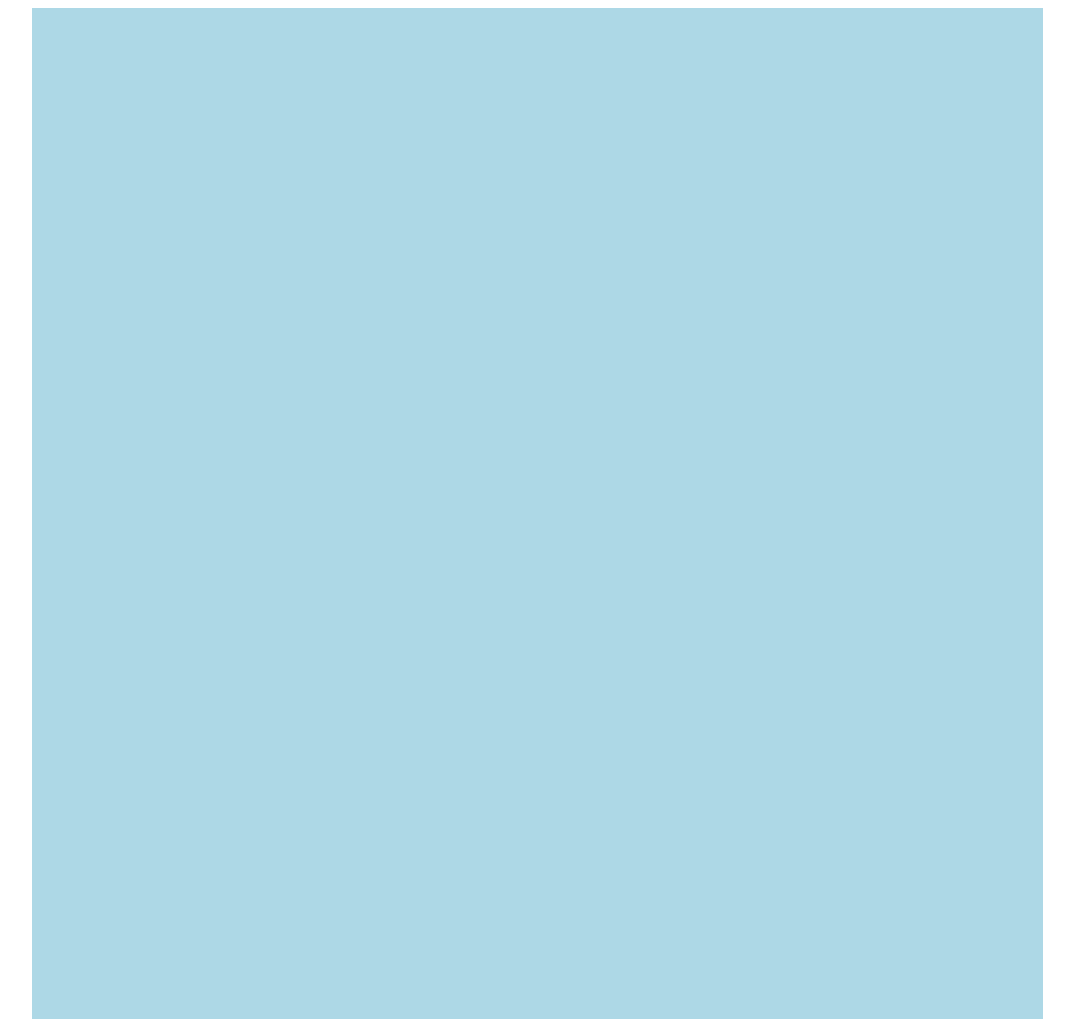
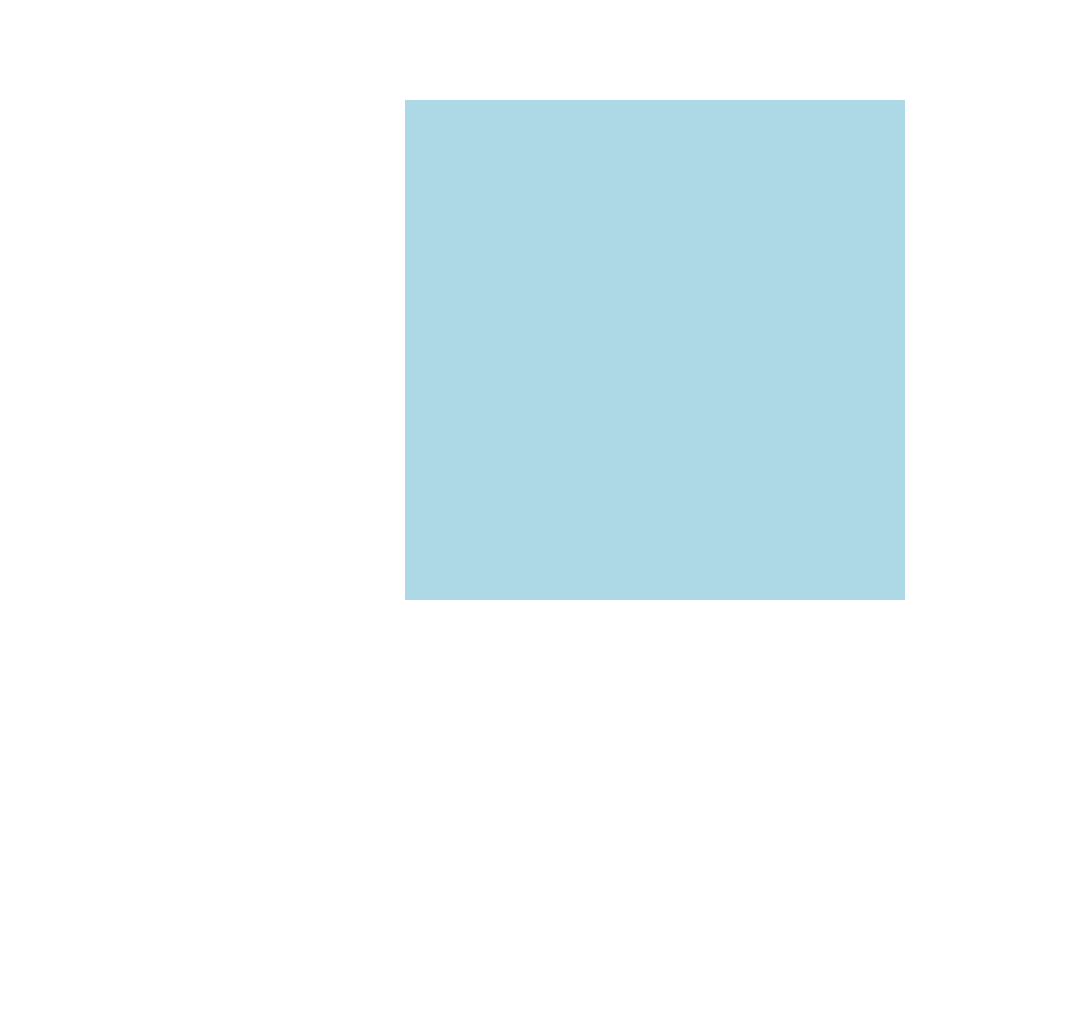
Before and after one commit to sgupta005/etch-a-sketch, a plain HTML site: page index.html in a window 1280 px wide. Shown: the whole page, without its empty margins (103-1177 px from the left). After the commit the page ends 800 px from the top, so only its background shows below. Drawn offline with Linux system fonts and the light colour scheme.

Commit message:
Fix the size of the grid container

```diff
--- a/main.js
+++ b/main.js
@@ -4,9 +4,10 @@ grid_container.classList.add('grid-container');
 
 body.appendChild(grid_container);
 
-//Using for loop to create 16 by 16 grid
-for (let i=0; i<16; i++){
-    for (let j=0; j<16; j++){
+let rows = 16;
+let columns = 16;
+for (let i=0; i<rows; i++){
+    for (let j=0; j<columns; j++){
         const grid_item = document.createElement('div');
         grid_item.classList.add('grid-item');
         grid_container.appendChild(grid_item);
--- a/style.css
+++ b/style.css
@@ -4,8 +4,9 @@
 }
 
 .grid-container{
-    width: 80%;
-    margin: 0 auto;
+    margin: 100px 500px;
+    height: 500px;
+    width: 500px;
     justify-content: center;
     align-items: center;
     display: flex;
```
